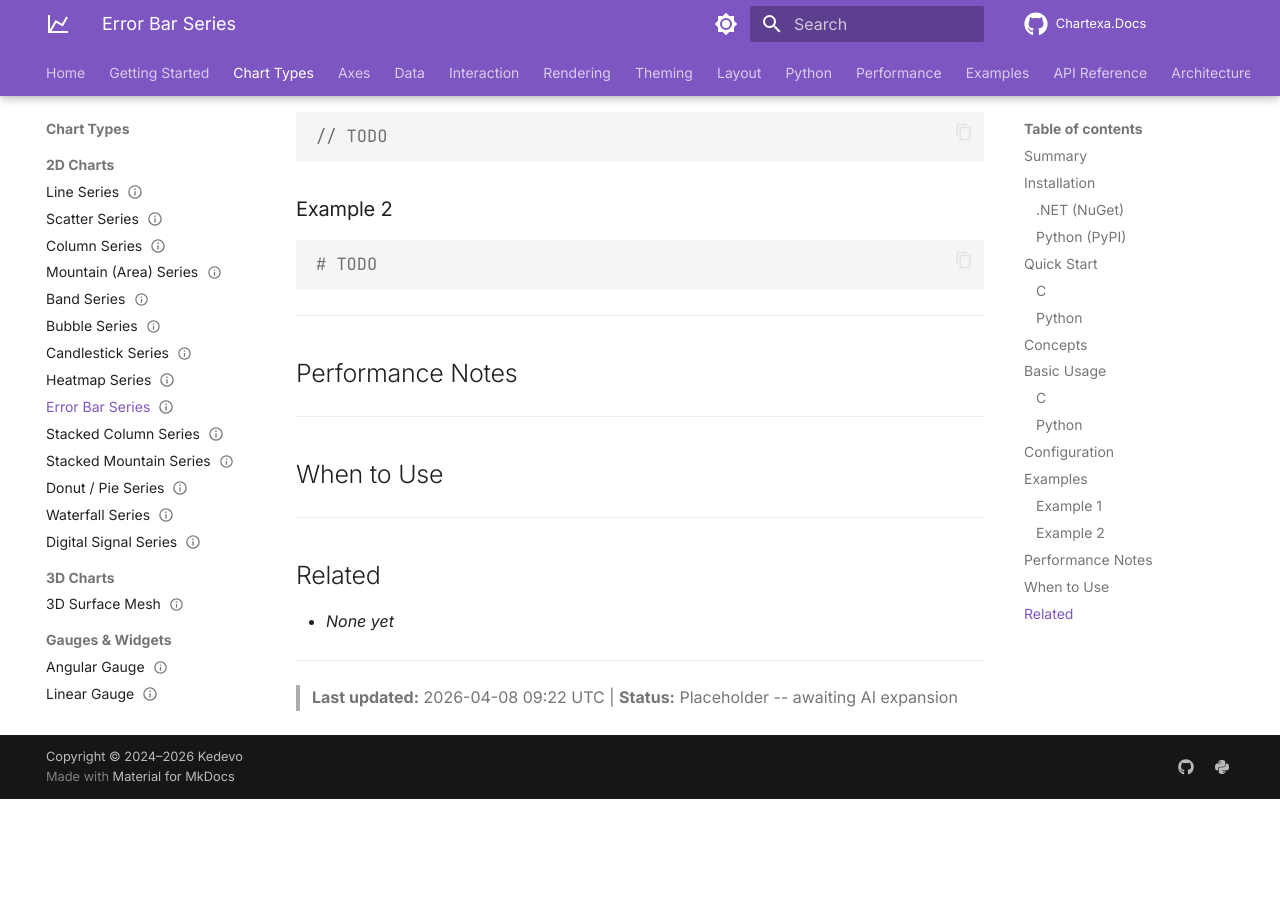
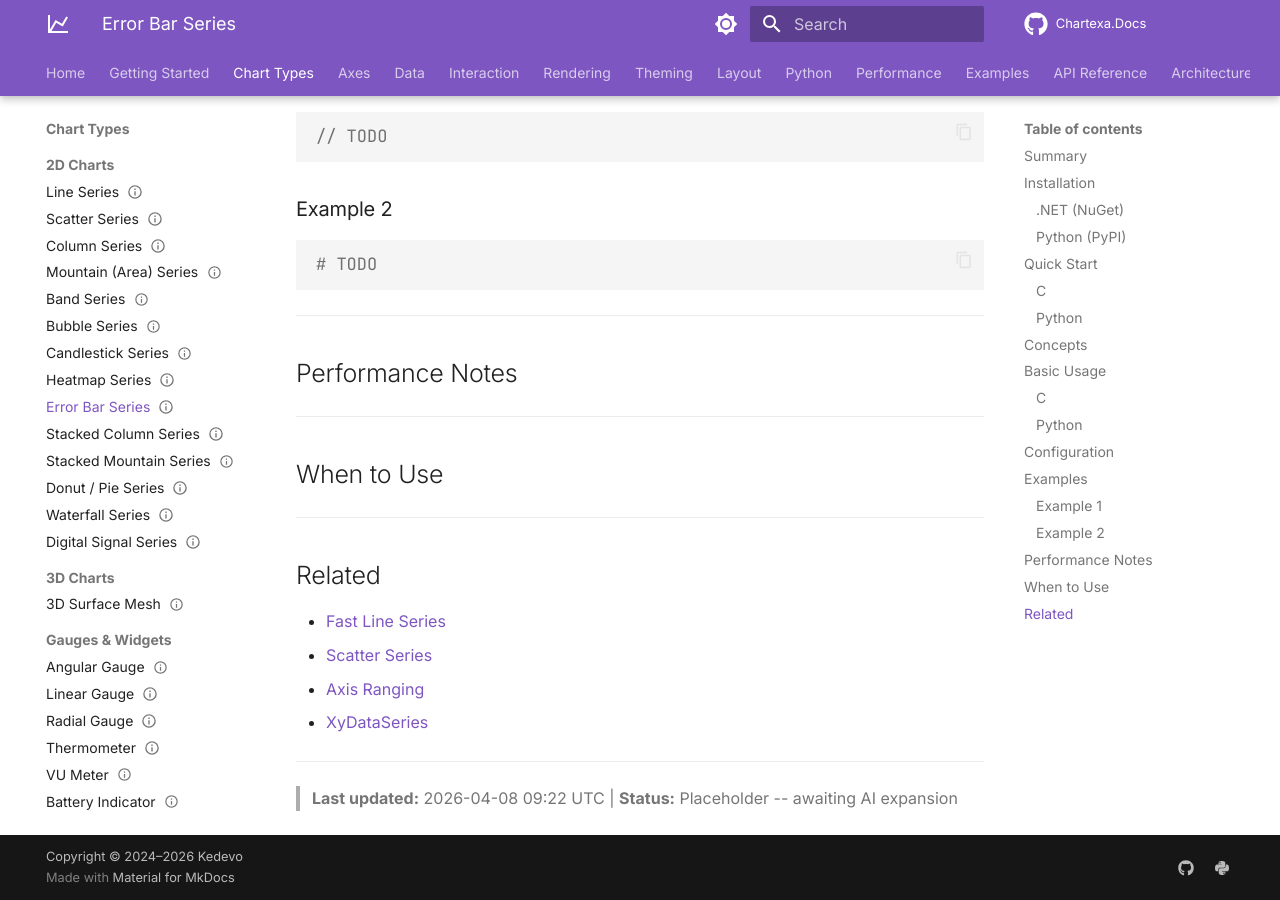
Before and after one commit to redrum88/Chartexa.Docs, an MkDocs documentation site: the page built from docs/chart-types/2d/error-bar-series.md, in a window 1280 px wide and 900 px high, scrolled down 1673 px. Built offline with MkDocs 1.6.1 and Material for MkDocs 9.7.7, drawn with Linux system fonts in a browser that asks for light colours; comment, search, counter and statistics services are not loaded; before the commit the page ends 2472 px from its top, so only the background shows below that.

Commit message:
Update related links in error-bar-series.md
Added related topics to the error bar series documentation.

```diff
--- a/docs/chart-types/2d/error-bar-series.md
+++ b/docs/chart-types/2d/error-bar-series.md
@@ -109,8 +109,10 @@
 ---
 
 ## Related
-
-- *None yet*
+- [Fast Line Series](./fast-line-series.md)
+- [Scatter Series](./scatter-series.md)
+- [Axis Ranging](../../axes/axis-ranging.md)
+- [XyDataSeries](../../data/xy-data-series.md)
 
 ---
 
```
